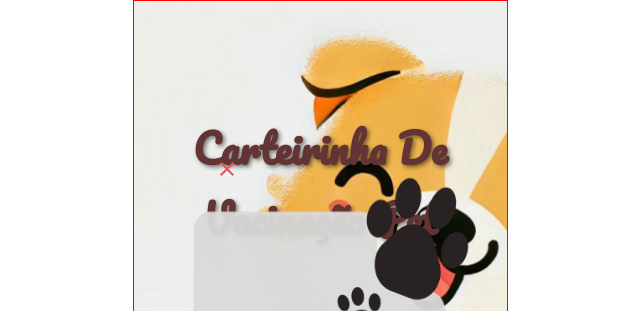
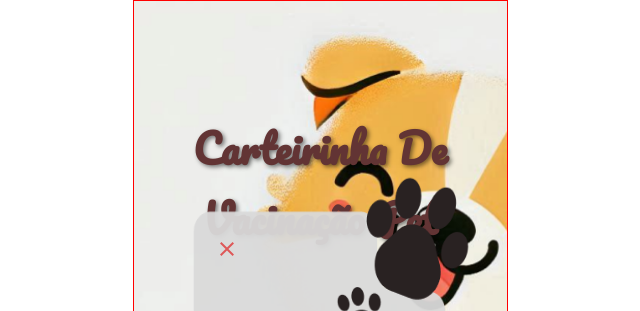
Before and after one commit to huanfs/carteirinha-de-vacinacao-pet, a Next.js app: page / in a window 1280 px wide. Both pictures are taken after a click on the button "entrar". Shown: the top 311 px of the page, without its empty margins (320-960 px from the left). Built offline with nearby package versions, Linux system fonts and the light colour scheme.

Commit message:
:lipstick: fix (close): corrige posicionamento do botão de fechar o formulário

```diff
--- a/src/components/atoms/close.jsx
+++ b/src/components/atoms/close.jsx
@@ -14,8 +14,8 @@ function Close(){
                 color:'var(--Soft-red)',
                 transform:'scale(1.5,1.5',
                 position:'relative',
-                top:'15%',
-                left:'15%',
+                top:'5rem',
+                left:'3rem',
             }}
             onClick={() => setOption("")}
         />
```
